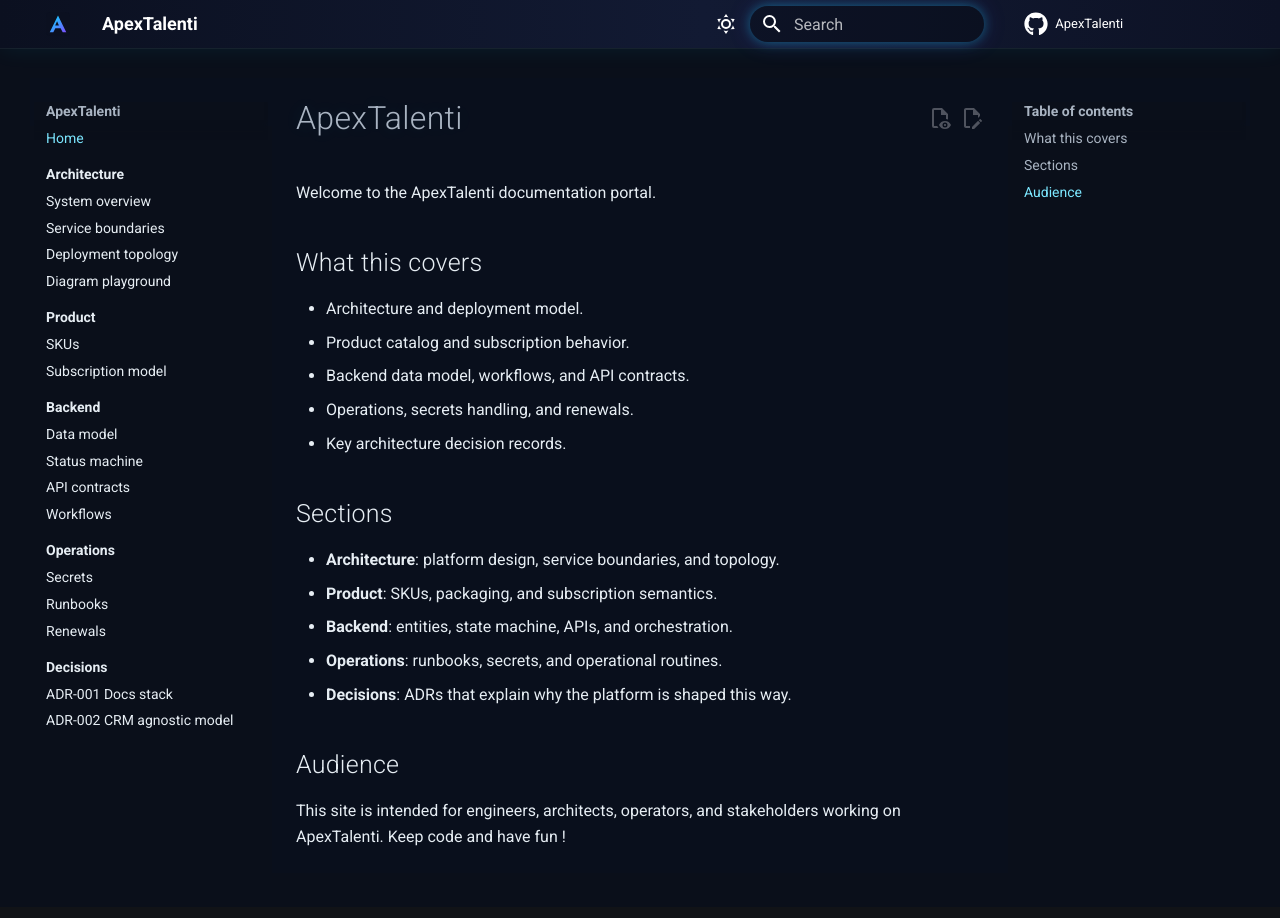
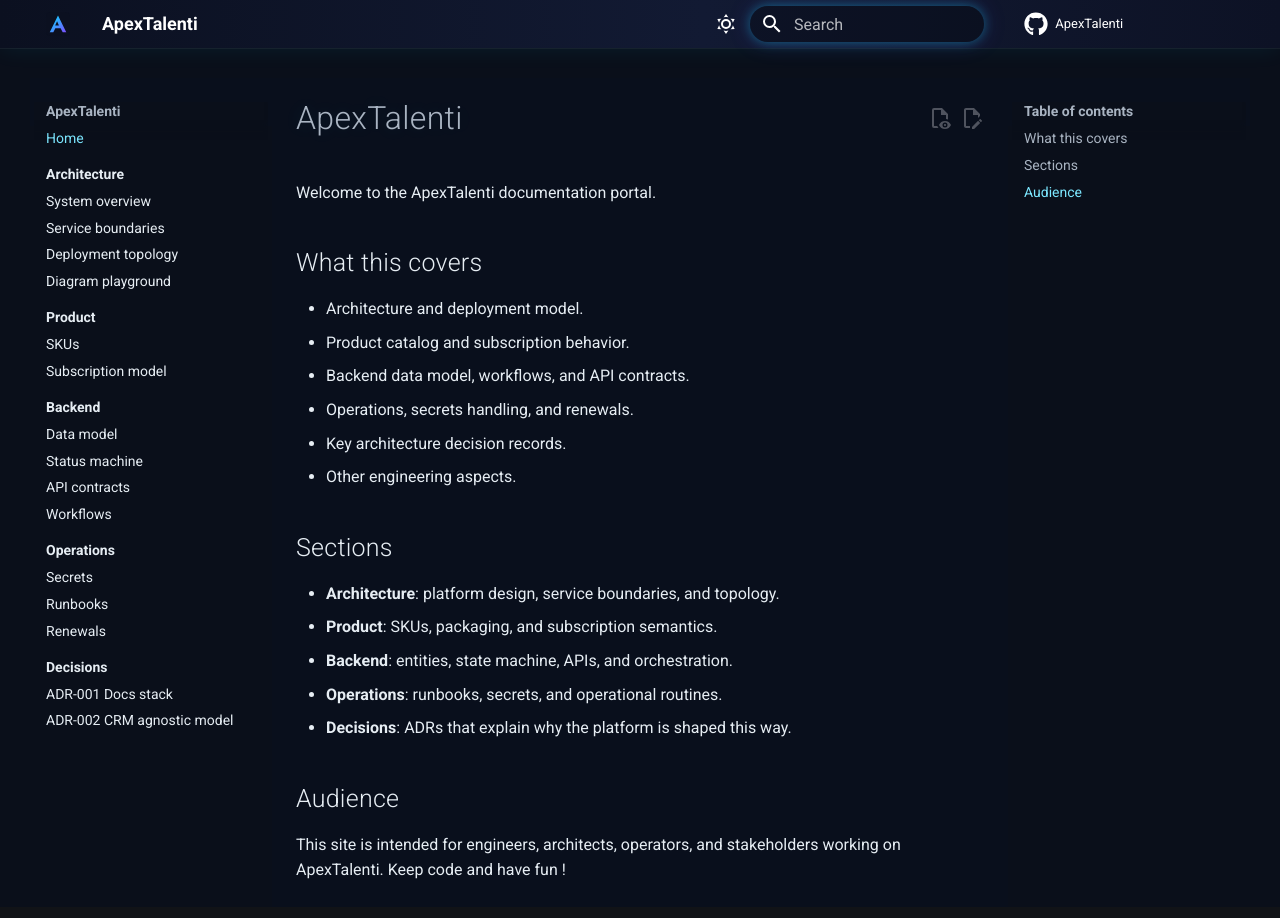
Before and after one commit to comedido/ApexTalenti, an MkDocs documentation site: the page built from docs/index.md, in a window 1280 px wide and 931 px high. Shown: the top 918 px of the window. Built offline with MkDocs 1.6.1 and Material for MkDocs 9.7.7, drawn with Linux system fonts in a browser that asks for light colours; comment, search, counter and statistics services are not loaded.

Commit message:
Just an irrelevant change

```diff
--- a/docs/index.md
+++ b/docs/index.md
@@ -9,6 +9,7 @@ Welcome to the ApexTalenti documentation portal.
 - Backend data model, workflows, and API contracts.
 - Operations, secrets handling, and renewals.
 - Key architecture decision records.
+- Other engineering aspects.
 
 ## Sections
 
```
